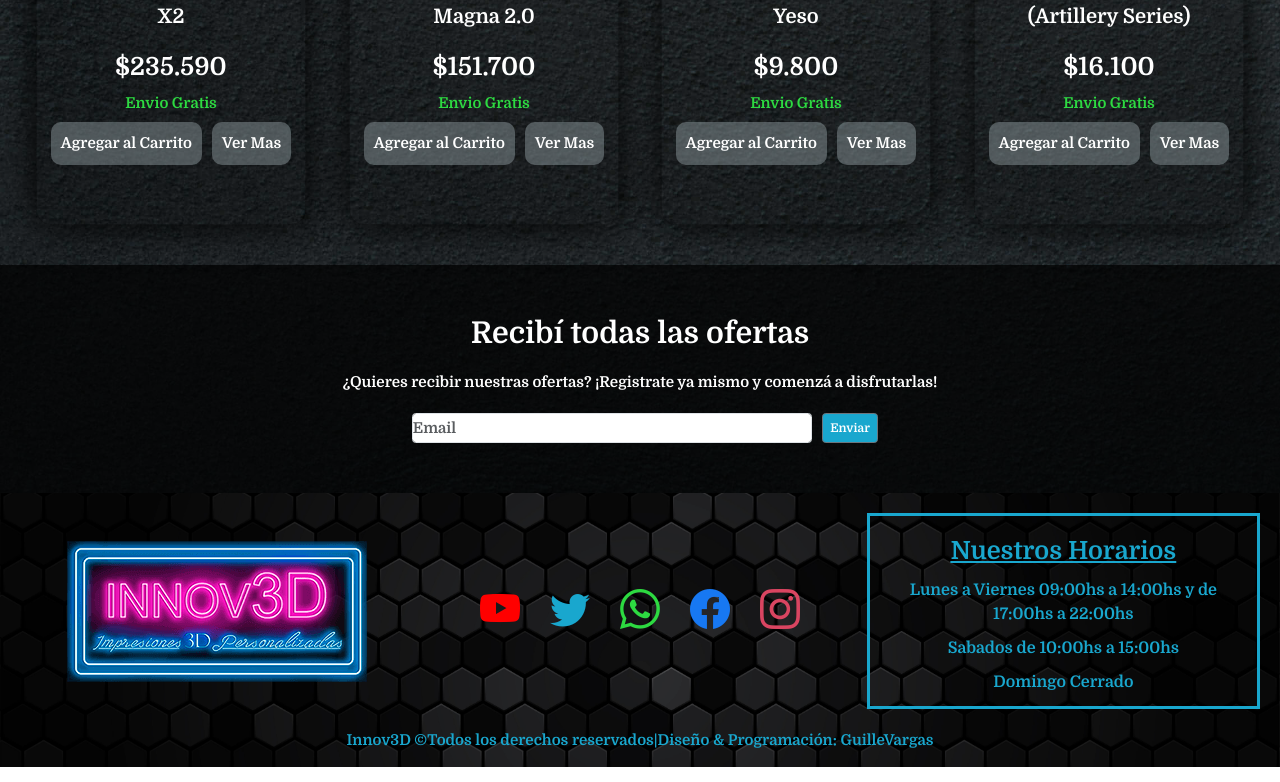
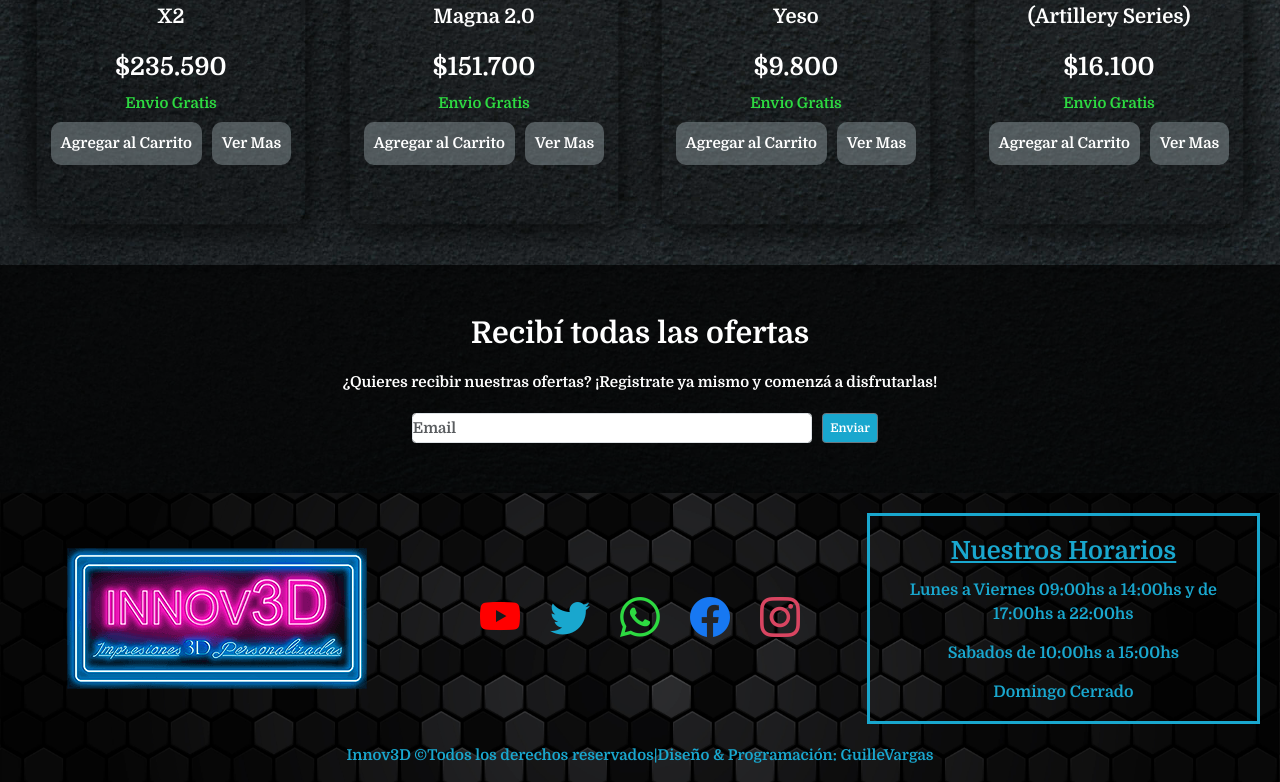
Before and after one commit to GuillermoVargas264/PF-Vargas-Fernandez-Guillermo, a website: page index.html in a window 1280 px wide. Shown: the part 2432-3214 px from the top of the page. Drawn offline with nearby package versions, Linux system fonts and the light colour scheme.

Commit message:
se agrega la etiqueta p dentro de li en footer

```diff
--- a/index.html
+++ b/index.html
@@ -371,9 +371,21 @@
             <div class="footer-horario footer-horario-caja3">
                 <h4>Nuestros Horarios</h4>
                 <ul class="footer-horario-list">
-                    <li>Lunes a Viernes 09:00hs a 14:00hs y de 17:00hs a 22:00hs </li>
-                    <li>Sabados de 10:00hs a 15:00hs</li>
-                    <li>Domingo Cerrado</li>
+                    <li>
+                        <p>
+                            Lunes a Viernes 09:00hs a 14:00hs y de 17:00hs a 22:00hs
+                        </p>
+                    </li>
+                    <li>
+                        <p>
+                            Sabados de 10:00hs a 15:00hs
+                        </p>
+                    </li>
+                    <li>
+                        <p>
+                            Domingo Cerrado
+                        </p>
+                    </li>
                 </ul>
             </div>
             <p>Innov3D ©Todos los derechos reservados|Diseño & Programación: GuilleVargas</p>
--- a/scss/components/_footer.scss
+++ b/scss/components/_footer.scss
@@ -93,7 +93,9 @@
         padding: 1rem;
         margin: 1rem;
 
-        h4, h3, h5 {
+        h4,
+        h3,
+        h5 {
             @include letter(2.5rem, 1rem, 0rem);
             color: $light-blue;
             text-decoration: underline;
@@ -109,8 +111,10 @@
             margin: 0rem;
 
             li {
-                font-size: 1.6rem;
-                color: $light-blue;
+                p {
+                    font-size: 1.6rem;
+                    color: $light-blue;
+                }
             }
         }
     }
```
Also changed, not shown: pages/contacto.html (+15 -3 lines), pages/informacion.html (+15 -3 lines), pages/micuenta.html (+15 -3 lines), pages/productos.html (+15 -3 lines), css/style.css, 1 other file.
